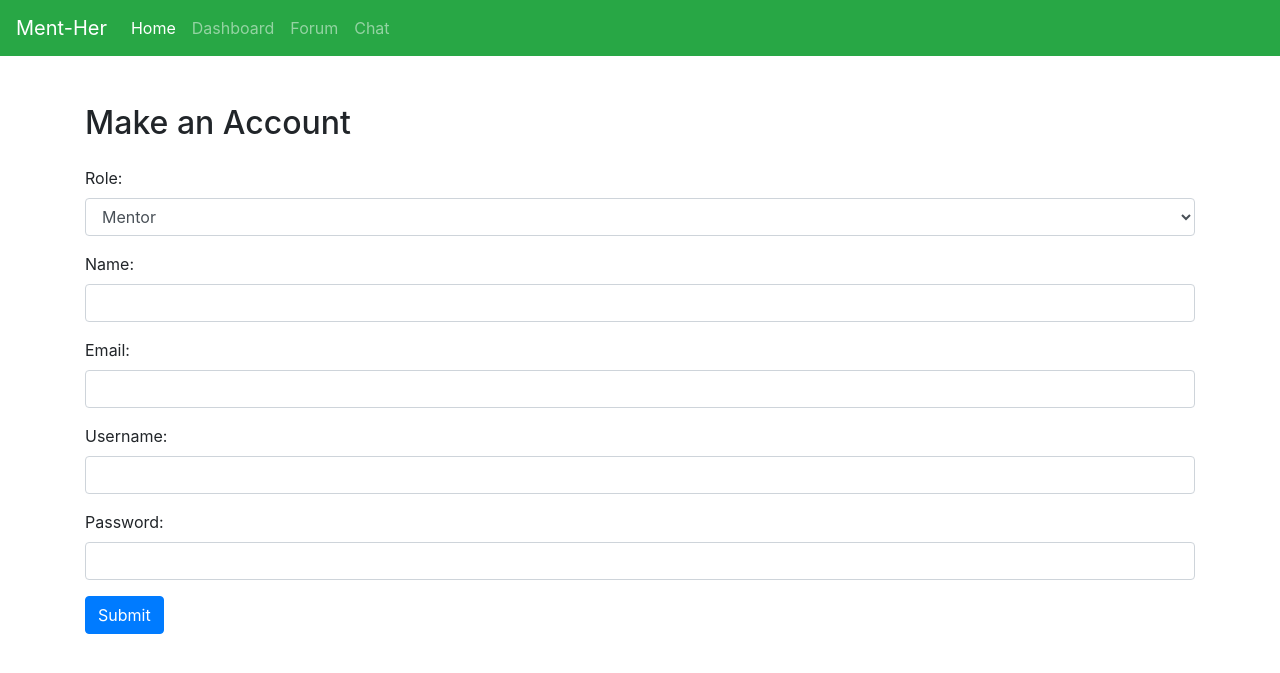
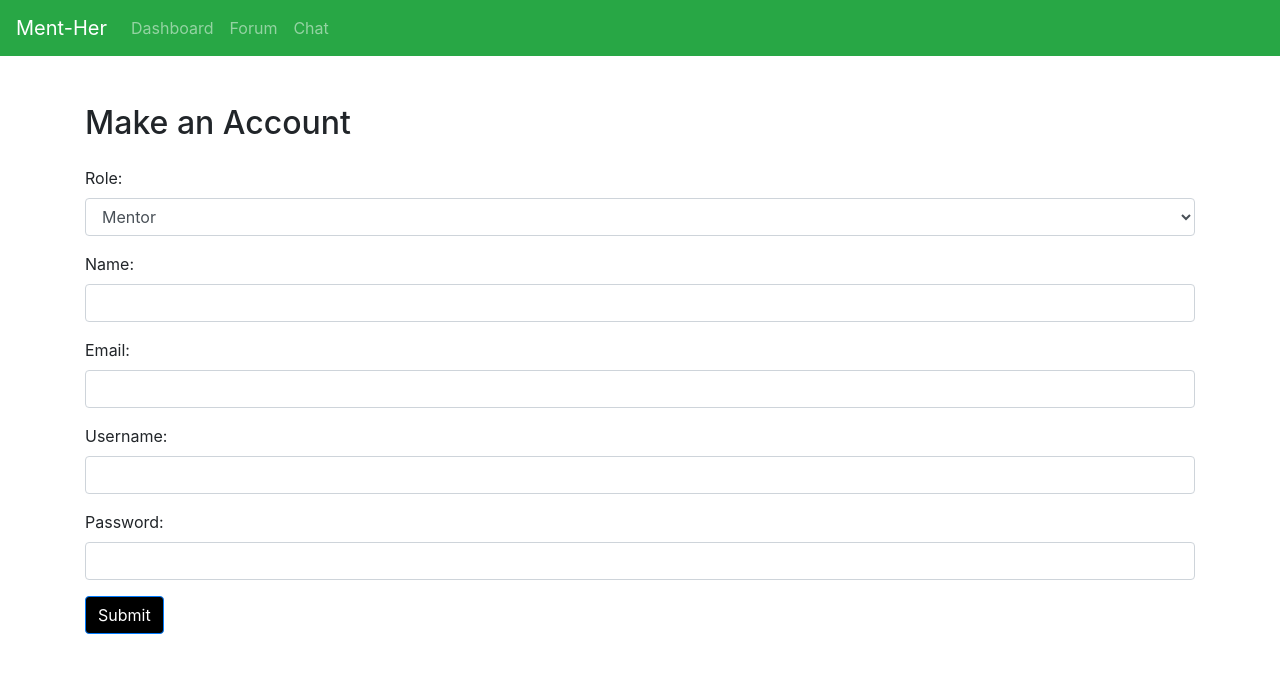
Before and after one commit to lenaqian/FidHacks2024, a Flask app: page /make_account/profile in a window 1280 px wide. Shown: the top 673 px of the page. Run offline with Flask 3, Linux system fonts and the light colour scheme; some libraries are stand-ins or nearby versions.

Commit message:
change colors

```diff
--- a/templates/layout.html
+++ b/templates/layout.html
@@ -21,9 +21,9 @@
         </button>
         <div class="collapse navbar-collapse" id="navbarNav">
             <ul class="navbar-nav">
-                <li class="nav-item active">
+                <!-- <li class="nav-item active">
                     <a class="nav-link" href="#">Home <span class="sr-only">(current)</span></a>
-                </li>
+                </li> -->
                 <li class="nav-item">
                     <a class="nav-link" href="#">Dashboard</a>
                 </li>
--- a/templates/login.html
+++ b/templates/login.html
@@ -41,9 +41,9 @@
                 <label for="password">Password:</label>
                 <input type="password" class="form-control" id="password" name="password" required>
             </div>
-            <button type="submit" class="btn btn-primary btn-block">Login</button>
+            <button type="submit" class="btn btn-primary btn-block "  style="background-color: black;">Login</button>
             <!-- <a href="/make_account" class="btn btn-primary btn-block">Make Account</a> -->
-            <a href="/make_account/profile" class="btn btn-primary btn-block">Make Account</a>
+            <a href="/make_account/profile" class="btn btn-primary btn-block"  style="background-color: black;">Make Account</a>
 
         </form>
     </div>
--- a/templates/make_account_profile.html
+++ b/templates/make_account_profile.html
@@ -44,7 +44,7 @@
                 {% endfor %}
                 <button type="submit">Submit</button>
             </form> -->
-            <input type="submit" class="btn btn-primary" value="Submit">
+            <input type="submit" class="btn btn-primary"  style="background-color: black;" value="Submit">
         </form>
     </div>
 
```
